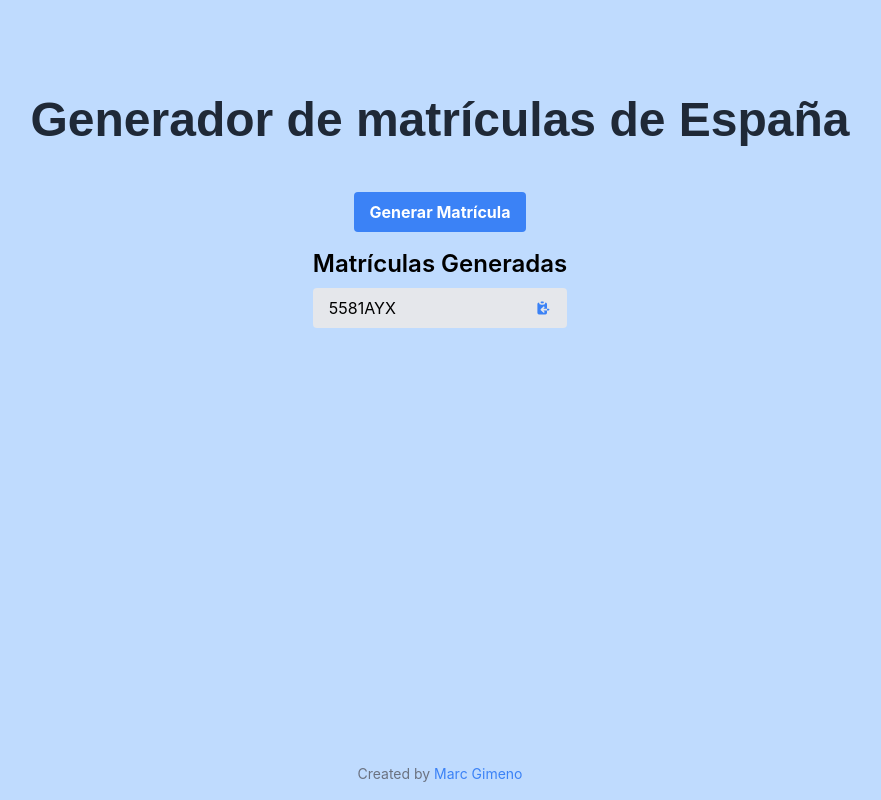
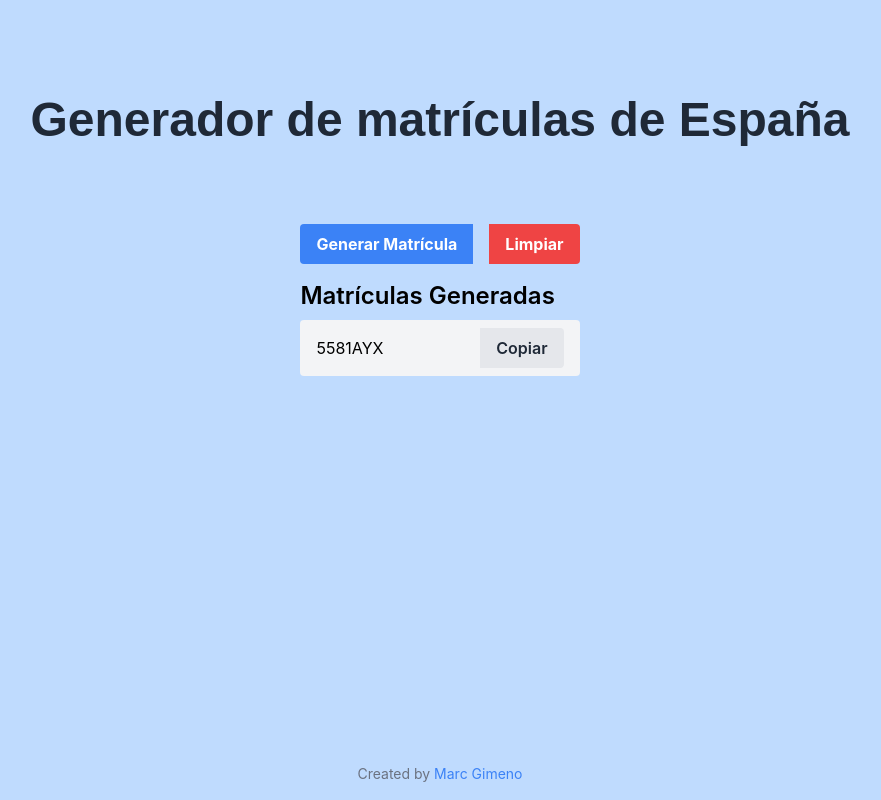
Before and after one commit to gimenomarc/Generador-de-matriculas, a React (Create React App) app in the folder generador-matriculas/: page / in a window 1280 px wide. Both pictures are taken after a click on the button "Generar Matrícula". Shown: the whole page, without its empty margins (200-1081 px from the left). Built offline with nearby package versions, Linux system fonts and the light colour scheme.

Commit message:
style + logic ok

```diff
--- a/generador-matriculas/src/Components/LicensePlateGenerator.js
+++ b/generador-matriculas/src/Components/LicensePlateGenerator.js
@@ -1,7 +1,6 @@
 import React, { useState } from 'react';
 import { CSSTransition, TransitionGroup } from 'react-transition-group';
-import { HiClipboardCopy } from 'react-icons/hi';
-import './LicensePlateGenerator.css'
+import './LicensePlateGenerator.css';
 
 const LicensePlateGenerator = () => {
   const [licensePlates, setLicensePlates] = useState([]);
@@ -21,33 +20,51 @@ const LicensePlateGenerator = () => {
       plate += randomLetter;
     }
 
-    setLicensePlates([plate, ...licensePlates]);
+    setLicensePlates((prevLicensePlates) => [...prevLicensePlates, plate]);
   };
 
-  const copyLicensePlate = (plate) => {
-    navigator.clipboard.writeText(plate);
+  const copyLicensePlate = (licensePlate) => {
+    navigator.clipboard.writeText(licensePlate);
+  };
+
+  const clearLicensePlates = () => {
+    setLicensePlates([]);
   };
 
   return (
-    <div className="flex flex-col items-center">
-      <button
-        className="bg-blue-500 hover:bg-blue-700 text-white font-bold py-2 px-4 rounded mt-4"
-        onClick={generateLicensePlate}
-      >
-        Generar Matrícula
-      </button>
+    <div className="flex flex-col items-center mt-8">
+      <div className="flex">
+        <button
+          className="bg-blue-500 hover:bg-blue-700 text-white font-bold py-2 px-4 rounded-l mt-4 mr-4"
+          onClick={generateLicensePlate}
+        >
+          Generar Matrícula
+        </button>
+        <button
+          className="bg-red-500 hover:bg-red-700 text-white font-bold py-2 px-4 rounded-r mt-4"
+          onClick={clearLicensePlates}
+        >
+          Limpiar
+        </button>
+      </div>
       {licensePlates.length > 0 && (
         <div className="mt-4 w-full">
           <h2 className="text-2xl font-semibold mb-2">Matrículas Generadas</h2>
-          <TransitionGroup component={null}>
+          <TransitionGroup>
             {licensePlates.map((licensePlate, index) => (
-              <CSSTransition key={index} timeout={500} classNames="slide">
-                <div className="flex items-center bg-gray-200 rounded py-2 px-4 mb-2 license-plate-item">
+              <CSSTransition
+                key={index}
+                timeout={500}
+                classNames="slide"
+              >
+                <div className="flex items-center bg-gray-100 rounded py-2 px-4 mb-2">
                   <span className="flex-grow">{licensePlate}</span>
-                  <HiClipboardCopy
-                    className="cursor-pointer ml-2 copy-icon text-blue-500"
+                  <button
+                    className="bg-gray-200 hover:bg-gray-300 text-gray-800 font-semibold py-2 px-4 rounded-r"
                     onClick={() => copyLicensePlate(licensePlate)}
-                  />
+                  >
+                    Copiar
+                  </button>
                 </div>
               </CSSTransition>
             ))}
```
